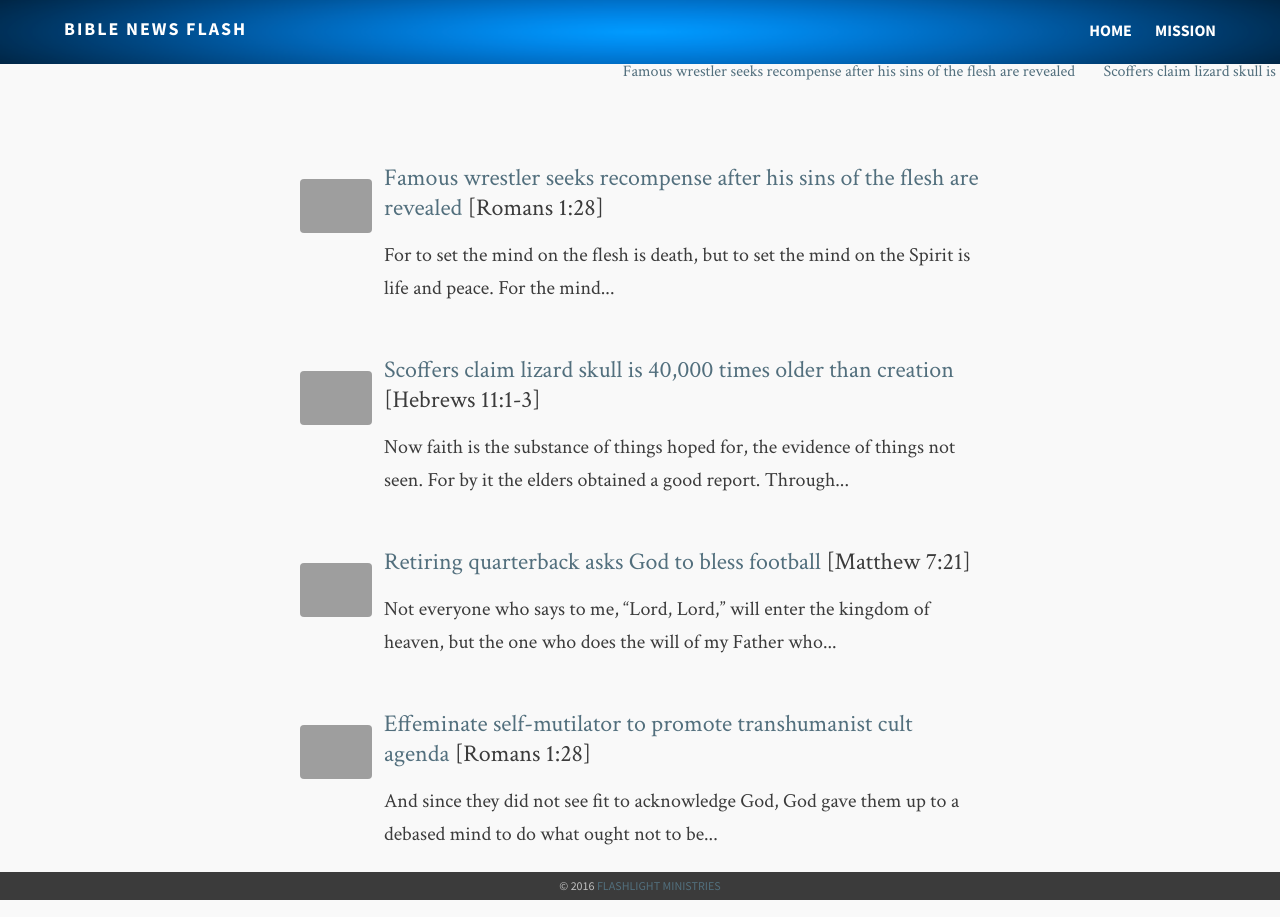
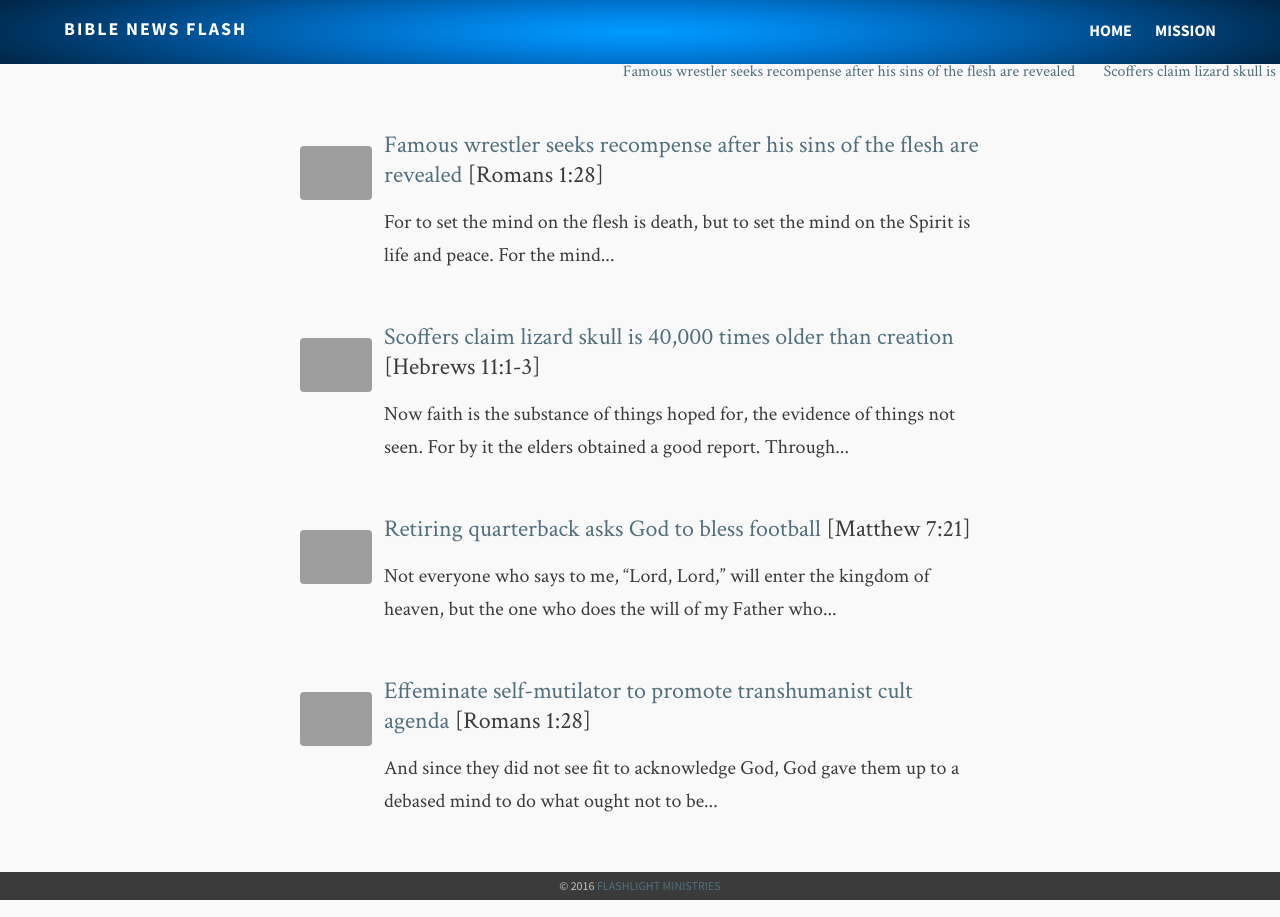
Before and after one commit to flashlightministries/oilforlight, a Jekyll site: the page built from index.html, in a window 1280 px wide. Built offline with Jekyll 4.4.1, drawn with Linux system fonts in a browser that asks for light colours; the list of posts is cut into pages by our own code; grey boxes are pictures that could not be loaded.

Commit message:
header margin top

```diff
--- a/_sass/_styles.scss
+++ b/_sass/_styles.scss
@@ -321,7 +321,7 @@ header.site-header nav {
 
     // Header Stuff
     header {
-        margin: (2*$lh) 0 $lh 0;
+        margin: ($lh) 0 $lh 0;
         hgroup {
             color: $black;
             position: relative;
```
